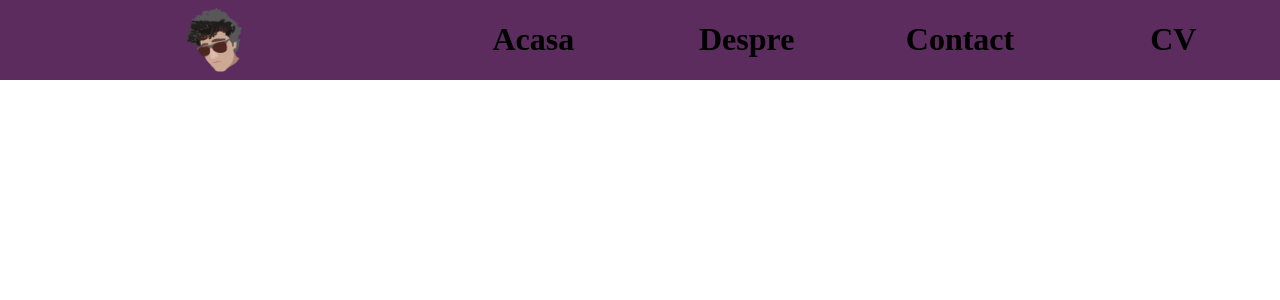
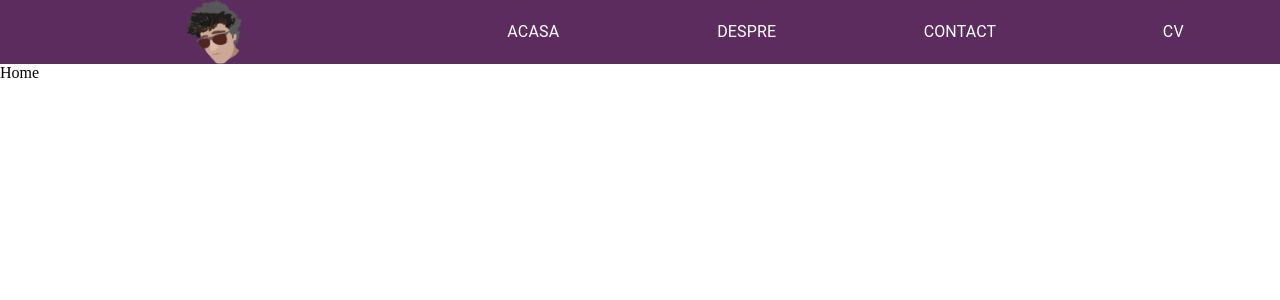
Before and after one commit to lieautman/Presentation-Site, a React (Create React App) app: page / in a window 1280 px wide. Shown: the top 300 px of the page. Built offline with nearby package versions, Linux system fonts and the light colour scheme.

Commit message:
Make navigation work and look good

```diff
--- /dev/null
+++ b/src/App.js
@@ -0,0 +1,16 @@
+import React, { useState } from 'react';
+import NavigationContainer from './Navigation/NavigationContainer';
+import Pages from './Pages';
+import { PageContext } from './Navigation/State/PageContext';
+
+function App() {
+    const [pageNo, setPageNo] = useState(1);
+    return (
+        <PageContext.Provider value={{ pageNo, setPageNo }}>
+            <NavigationContainer />
+            <Pages pageNo={pageNo}/>
+        </PageContext.Provider>
+    )
+}
+
+export default App;
--- a/src/Navigation/NavigationComponent.js
+++ b/src/Navigation/NavigationComponent.js
@@ -1,16 +1,19 @@
 import GridContainerWithThemeMainColor from "../Resources/StyledComponents/GridContainerWithThemeMainColor";
 import GridItemAligned from "../Resources/StyledComponents/GridItemAligned";
+import TypographyWithTheme from "../Resources/StyledComponents/TypographyWithTheme";
 import logo from "../Resources/Images/logo.png"
+import { Button } from "@mui/material";
 
-function NavigationComponent() {
+
+function NavigationComponent(porps) {
 
     return (
         <GridContainerWithThemeMainColor container>
-            <GridItemAligned item xs={4} ><img src={logo} alt="Logo" style={{width: "auto", height: "8vh"}} /></GridItemAligned>
-            <GridItemAligned item xs={2}><h1>Acasa</h1></GridItemAligned>
-            <GridItemAligned item xs={2}><h1>Despre</h1></GridItemAligned>
-            <GridItemAligned item xs={2}><h1>Contact</h1></GridItemAligned>
-            <GridItemAligned item xs={2}><h1>CV</h1></GridItemAligned>
+            <GridItemAligned item xs={4} onClick={() => porps.setPageNo(1)}><img src={logo} alt="Logo" style={{ cursor: "pointer", width: "auto", height: "8vh" }} /></GridItemAligned>
+            <GridItemAligned item xs={2}><Button onClick={() => porps.setPageNo(1)}><TypographyWithTheme>Acasa</TypographyWithTheme></Button></GridItemAligned>
+            <GridItemAligned item xs={2}><Button onClick={() => porps.setPageNo(2)}><TypographyWithTheme>Despre</TypographyWithTheme></Button></GridItemAligned>
+            <GridItemAligned item xs={2}><Button onClick={() => porps.setPageNo(3)}><TypographyWithTheme>Contact</TypographyWithTheme></Button></GridItemAligned>
+            <GridItemAligned item xs={2}><Button onClick={() => porps.setPageNo(4)}><TypographyWithTheme>CV</TypographyWithTheme></Button></GridItemAligned>
         </GridContainerWithThemeMainColor>
     )
 }
--- a/src/Navigation/NavigationContainer.js
+++ b/src/Navigation/NavigationContainer.js
@@ -1,10 +1,11 @@
+import { useContext } from "react";
 import NavigationComponent from './NavigationComponent';
-
+import { PageContext } from './State/PageContext';
 
 function NavigationContainer() {
-
+    const { setPageNo } = useContext(PageContext);
     return (
-        <NavigationComponent/>
+        <NavigationComponent setPageNo={setPageNo} />
     )
 }
 
--- /dev/null
+++ b/src/Navigation/State/PageContext.js
@@ -0,0 +1,6 @@
+import { createContext } from "react";
+
+export const PageContext = createContext({
+    pageNo: 1,
+    setPageNo: (pageNo) =>{}
+});
--- /dev/null
+++ b/src/Pages/About.js
@@ -0,0 +1,8 @@
+function About() {
+
+    return (
+        <>About</>
+    )
+}
+
+export default About;
--- /dev/null
+++ b/src/Pages/CV.js
@@ -0,0 +1,8 @@
+function CV() {
+
+    return (
+        <>CV</>
+    )
+}
+
+export default CV;
--- /dev/null
+++ b/src/Pages/Contact.js
@@ -0,0 +1,8 @@
+function Contact() {
+
+    return (
+        <>Contact</>
+    )
+}
+
+export default Contact;
--- /dev/null
+++ b/src/Pages/Error.js
@@ -0,0 +1,8 @@
+function Error() {
+
+    return (
+        <>You should not be able to get here!</>
+    )
+}
+
+export default Error;
--- /dev/null
+++ b/src/Pages/Home.js
@@ -0,0 +1,8 @@
+function Home() {
+
+    return (
+        <>Home</>
+    )
+}
+
+export default Home;
--- /dev/null
+++ b/src/Pages/index.js
@@ -0,0 +1,22 @@
+import Home from "./Home"
+import About from "./About"
+import Contact from "./Contact"
+import CV from "./CV"
+import Error from "./Error"
+
+function Pages(props) {
+    switch (props.pageNo) {
+        case 1:
+            return <Home />
+        case 2:
+            return <About />
+        case 3:
+            return <Contact />
+        case 4:
+            return <CV />
+        default:
+            return <Error />
+    }
+}
+
+export default Pages;
--- /dev/null
+++ b/src/Resources/StyledComponents/TypographyWithTheme.js
@@ -0,0 +1,9 @@
+import { Typography } from '@mui/material';
+import theme from "../Theme/theme";
+import { styled } from '@mui/material';
+
+const TypographyWithTheme = styled(Typography)`
+    color: ${theme.colors.textColor}
+`;
+
+export default TypographyWithTheme;
--- a/src/index.js
+++ b/src/index.js
@@ -1,11 +1,11 @@
 import React from 'react';
 import ReactDOM from 'react-dom/client';
-import NavigationContainer from './Navigation/NavigationContainer';
 import "./index.css"
+import App from './App';
 
 const root = ReactDOM.createRoot(document.getElementById('root'));
 root.render(
   <React.StrictMode>
-    <NavigationContainer/>
+    <App/>
   </React.StrictMode>
 );
```
